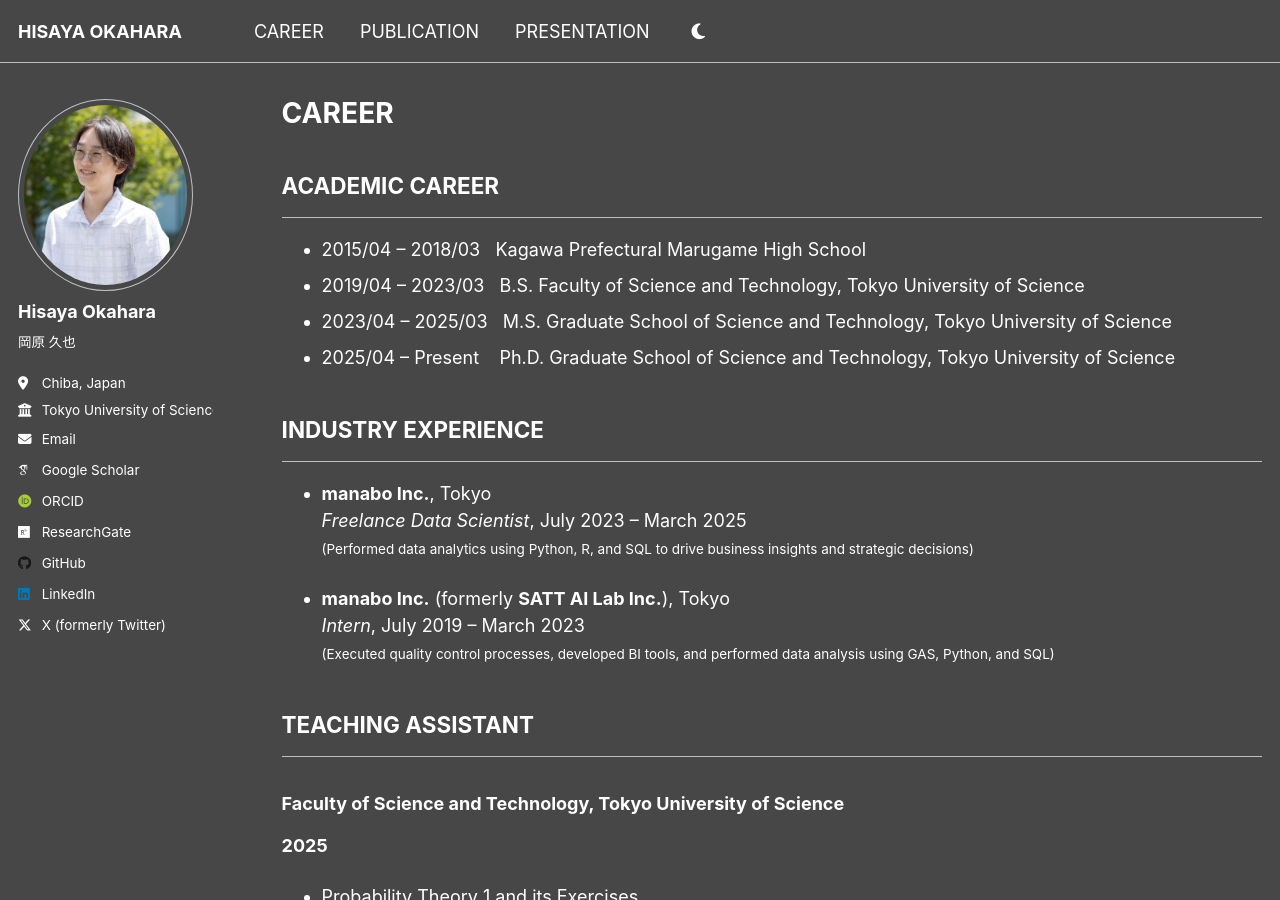
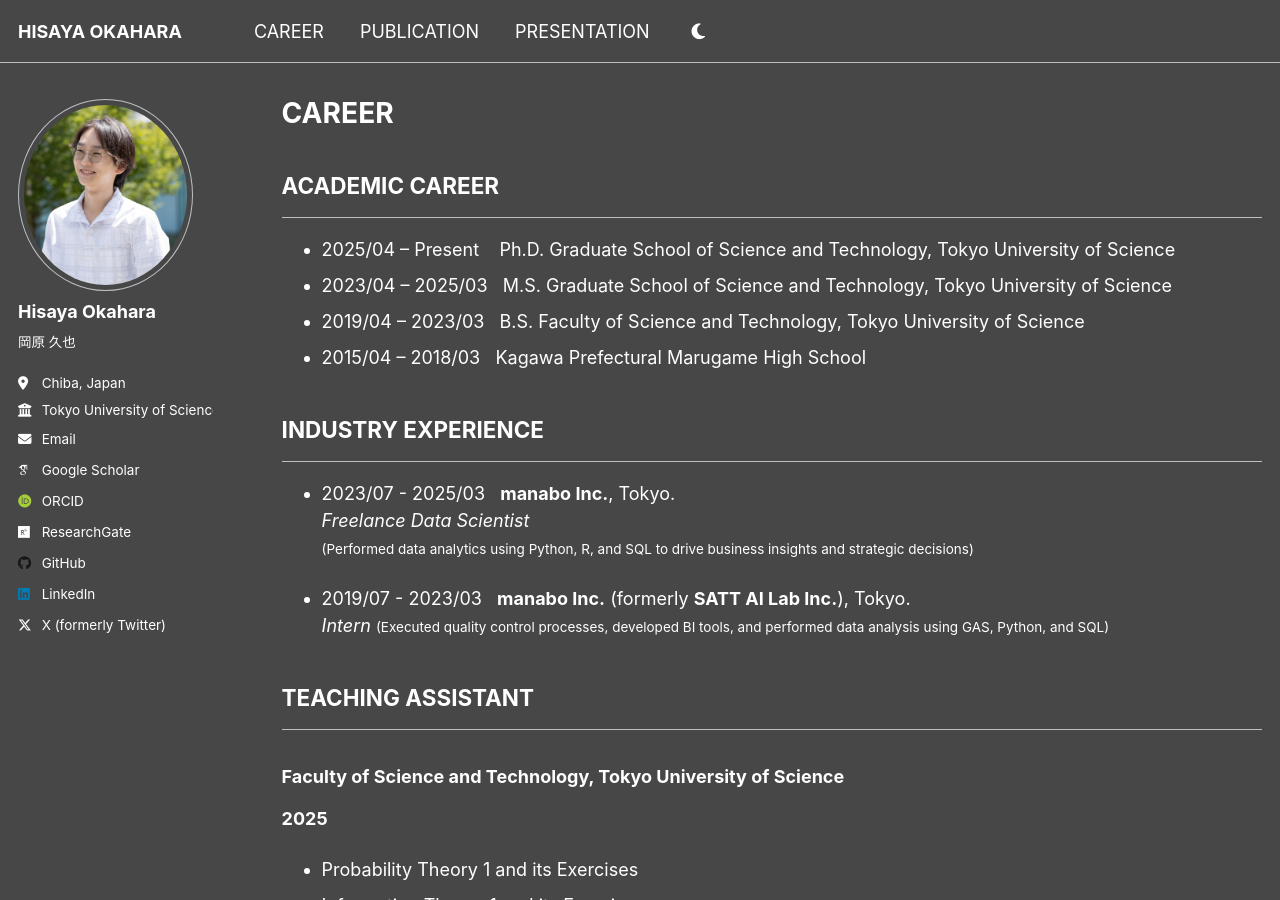
Before and after one commit to h-okahara/h-okahara.github.io, a Jekyll site: the page built from _pages/career.md, in a window 1280 px wide and 900 px high. Built offline with Jekyll 4.4.1, drawn with Linux system fonts in a browser that asks for light colours; some web fonts are replaced.

Commit message:
Update career.md

```diff
--- a/_pages/career.md
+++ b/_pages/career.md
@@ -9,21 +9,21 @@ author_profile: true
 ## ACADEMIC CAREER
 ---
 
+- 2025/04 – Present &nbsp;&nbsp; Ph.D. Graduate School of Science and Technology, Tokyo University of Science
+- 2023/04 – 2025/03 &nbsp; M.S. Graduate School of Science and Technology, Tokyo University of Science
+- 2019/04 – 2023/03 &nbsp; B.S. Faculty of Science and Technology, Tokyo University of Science
 - 2015/04 – 2018/03 &nbsp; Kagawa Prefectural Marugame High School
-- 2019/04 – 2023/03 &nbsp; B.S. Faculty of Science and Technology, Tokyo University of Science
-- 2023/04 – 2025/03 &nbsp; M.S. Graduate School of Science and Technology, Tokyo University of Science
-- 2025/04 – Present &nbsp;&nbsp; Ph.D. Graduate School of Science and Technology, Tokyo University of Science
 
 
 ## INDUSTRY EXPERIENCE
 ---
 
-- **manabo Inc.**, Tokyo
-  *Freelance Data Scientist*, July 2023 – March 2025
+- 2023/07 - 2025/03 &nbsp; **manabo Inc.**, Tokyo.
+  *Freelance Data Scientist*
   <small> (Performed data analytics using Python, R, and SQL to drive business insights and strategic decisions) </small>
 
-- **manabo Inc.** (formerly **SATT AI Lab Inc.**), Tokyo
-  *Intern*, July 2019 – March 2023
+- 2019/07 - 2023/03 &nbsp; **manabo Inc.** (formerly **SATT AI Lab Inc.**), Tokyo.
+  *Intern*
   <small> (Executed quality control processes, developed BI tools, and performed data analysis using GAS, Python, and SQL) </small>
 
 
```
